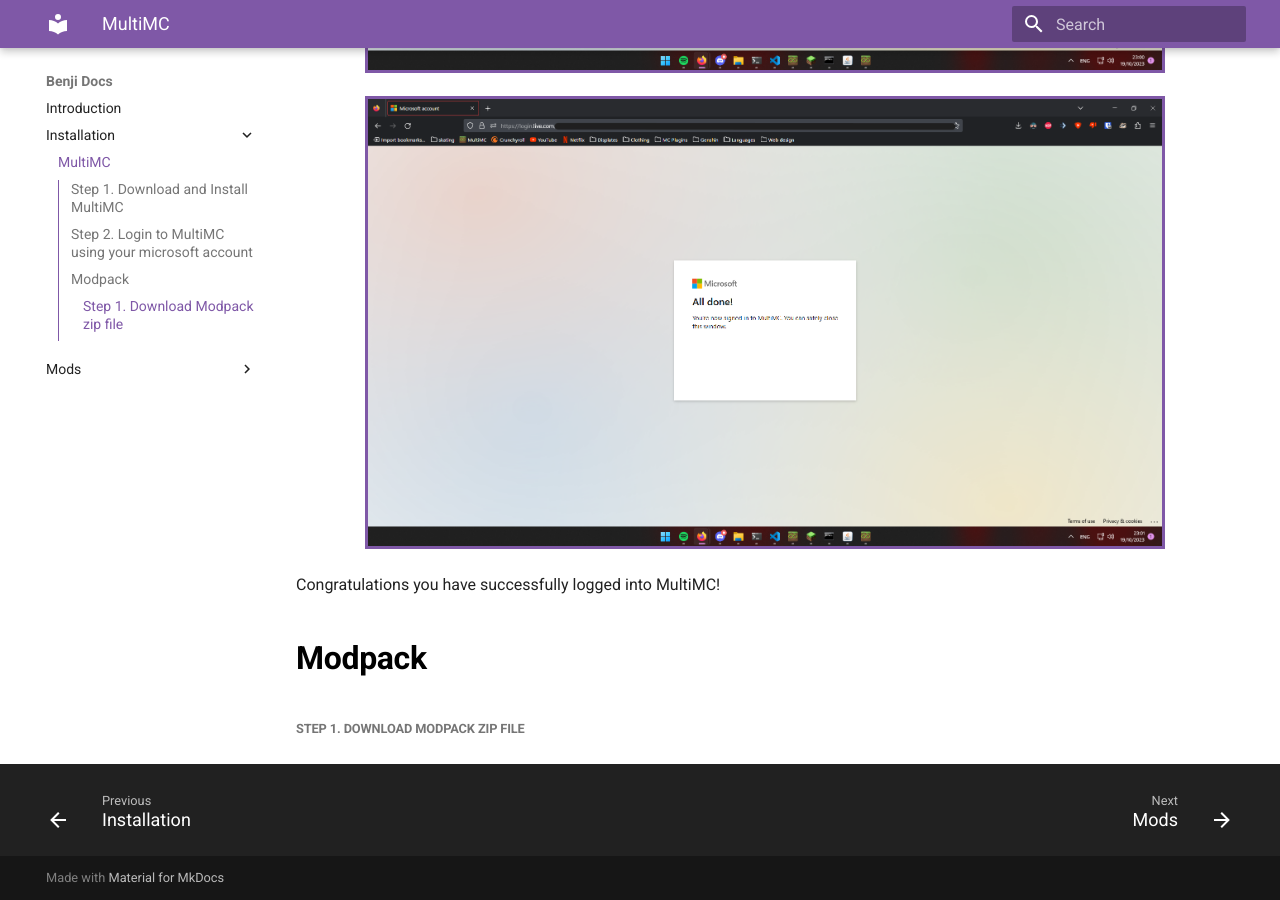
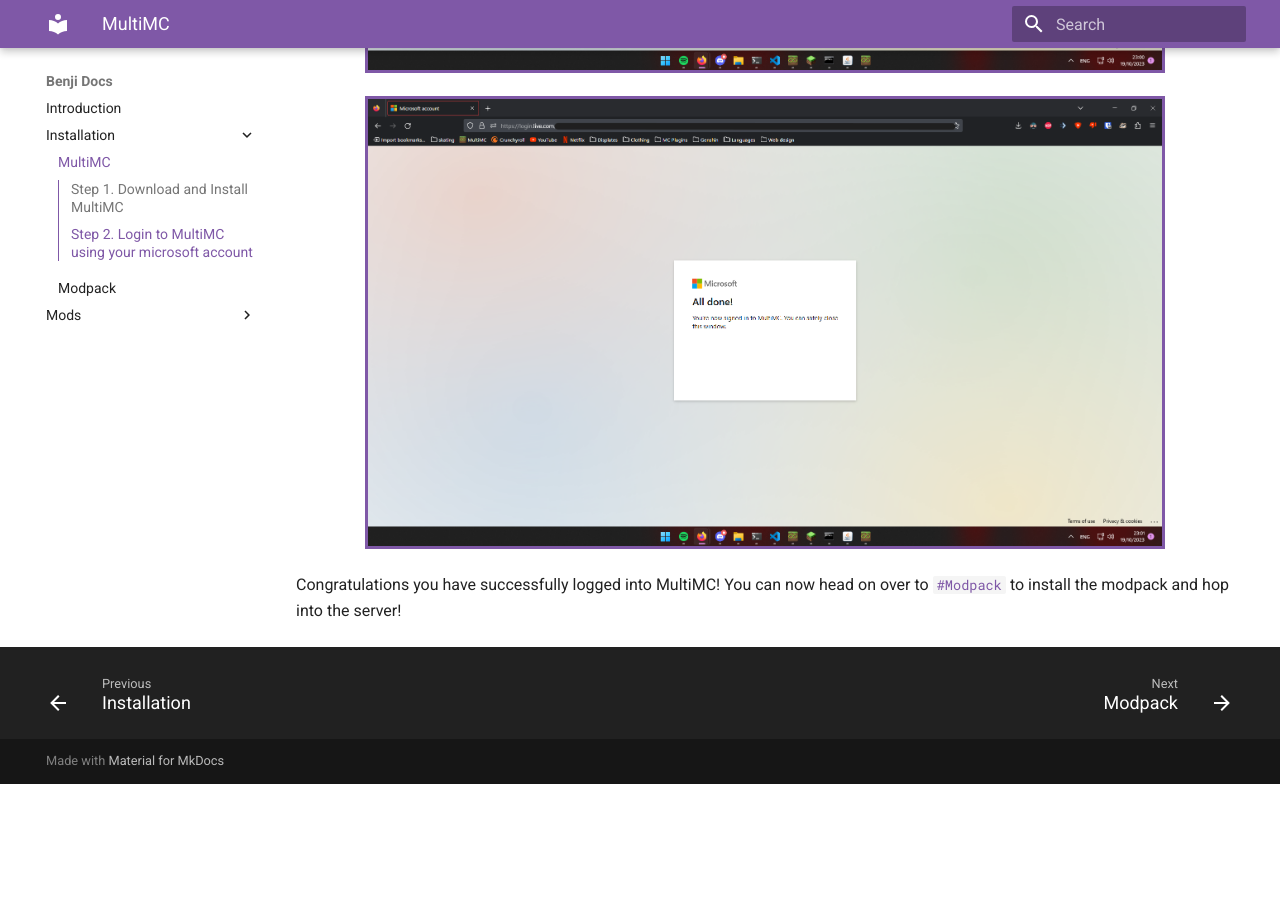
Before and after one commit to benjilul/benjidocs, an MkDocs documentation site: the page built from docs/Installation/MultiMC.md, in a window 1280 px wide and 900 px high, scrolled down 9220 px. Built offline with MkDocs 1.6.1 and Material for MkDocs 9.7.7, drawn with Linux system fonts in a browser that asks for light colours; after the commit the page ends 10004 px from its top, so only the background shows below that.

Commit message:
Modpack installation page and images

```diff
--- a/docs/Installation/MultiMC.md
+++ b/docs/Installation/MultiMC.md
@@ -100,8 +100,4 @@
 <img src="/images/microsoft-done.png" alt="MultiMC account set up" style="border: 3px solid  #7f58a7;" width="800">
 </p>
 
-Congratulations you have successfully logged into MultiMC!
-
-## <h1 style="color: black;"><b>Modpack</b></h1>
-
-##### Step 1. Download Modpack zip file
+Congratulations you have successfully logged into MultiMC! You can now head on over to [`#Modpack`](../nModpack/) to install the modpack and hop into the server!
```
Also changed, not shown: docs/Installation/nModpack.md (added, +26 -0 lines), docs/images/modpack-addinstance.png (added), docs/images/modpack-browse.png (added), docs/images/modpack-okay.png (added), mkdocs.yml (line endings or trailing spaces).
